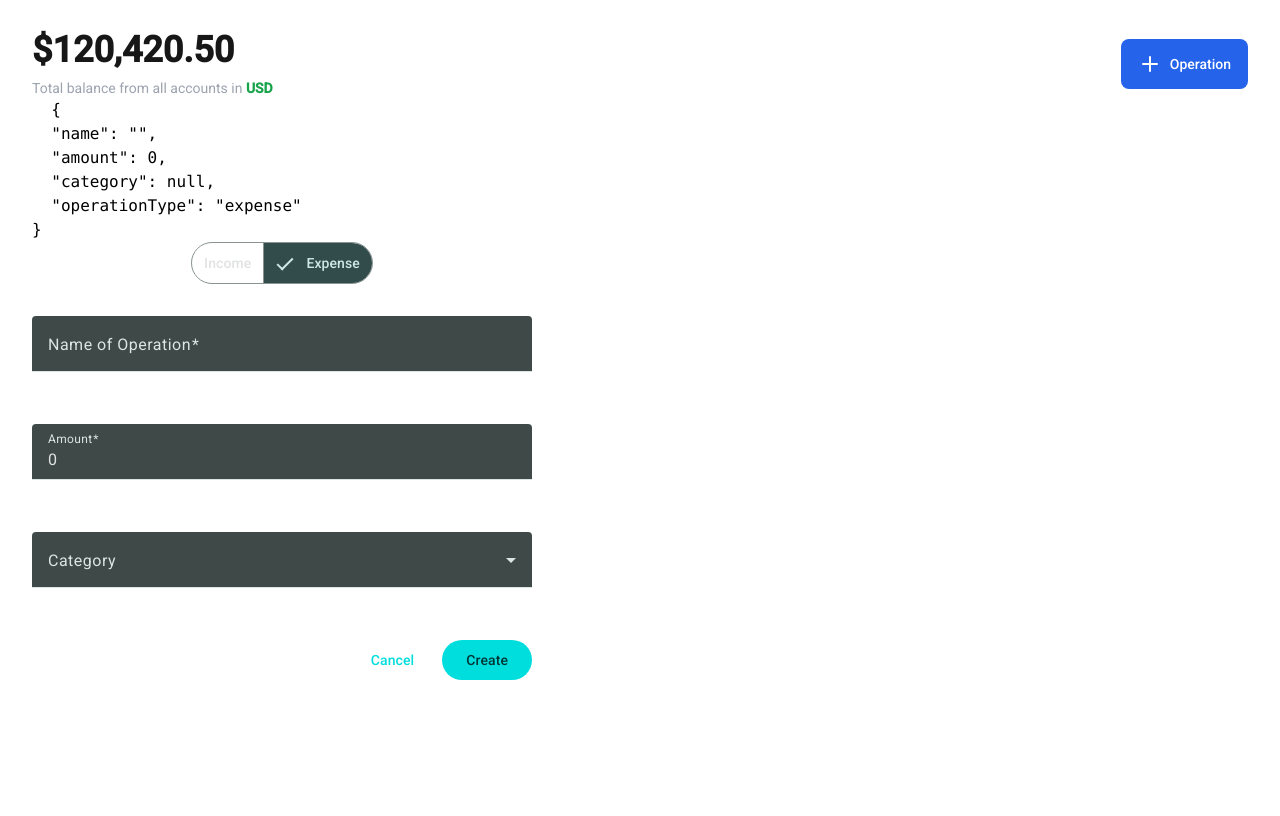
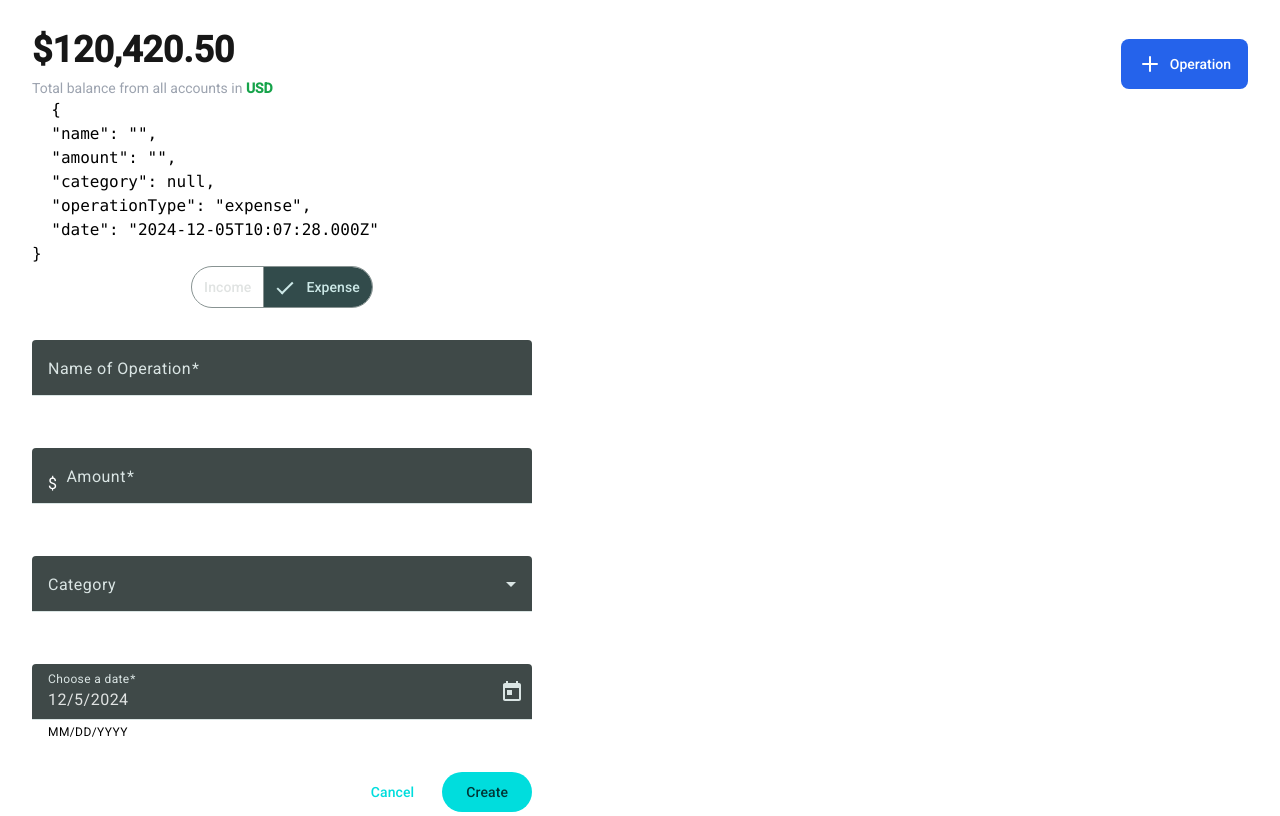
Before and after one commit to eyrad4/finance-app, an Angular app: page /transactions in a window 1280 px wide. Shown: the part 270-1086 px from the top of the page. Built offline with nearby package versions, Linux system fonts and the light colour scheme.

Commit message:
added date and fixe problems with type

```diff
--- a/src/app/app.config.ts
+++ b/src/app/app.config.ts
@@ -1,5 +1,5 @@
-import { ApplicationConfig, provideZoneChangeDetection } from '@angular/core';
-import { provideNativeDateAdapter } from '@angular/material/core';
+import { ApplicationConfig, importProvidersFrom, provideZoneChangeDetection } from '@angular/core';
+import { MatNativeDateModule, provideNativeDateAdapter } from '@angular/material/core';
 import { provideAnimationsAsync } from '@angular/platform-browser/animations/async';
 import { provideRouter, withComponentInputBinding } from '@angular/router';
 
@@ -10,6 +10,7 @@ export const appConfig: ApplicationConfig = {
         provideZoneChangeDetection({ eventCoalescing: true }),
         provideRouter(routes, withComponentInputBinding()),
         provideAnimationsAsync(),
-        provideNativeDateAdapter()
+        provideNativeDateAdapter(),
+        importProvidersFrom(MatNativeDateModule)
     ]
 };
--- a/src/app/features/operation/upsert/services/operation-upsert-form.service.ts
+++ b/src/app/features/operation/upsert/services/operation-upsert-form.service.ts
@@ -68,10 +68,10 @@ export class OperationUpsertFormService {
     private _initForm(): void {
         this._form = this._fb.group({
             name: this._fb.control<string>('', [Validators.required]),
-            amount: this._fb.control<number>(DEFAULT_AMOUNT, [Validators.required]),
+            amount: this._fb.control<number | string>('', [Validators.required]),
             category: this._fb.control<TransactionModel['category']>(null),
-            operationType: this._fb.control<TransactionModel['operationType']>(OPERATION_TYPE.expense, [Validators.required])
-            // date: this._fb.control<Date>(new Date(), [Validators.required])
+            operationType: this._fb.control<TransactionModel['operationType']>(OPERATION_TYPE.expense, [Validators.required]),
+            date: this._fb.control<Date>(new Date(), [Validators.required])
         });
     }
 }
--- a/src/app/features/operation/upsert/ui/operation-upsert.component.html
+++ b/src/app/features/operation/upsert/ui/operation-upsert.component.html
@@ -19,6 +19,7 @@
 
   <mat-form-field>
     <mat-label>Amount</mat-label>
+    <span matTextPrefix class="text-white">$ &nbsp;</span>
     <input matInput placeholder="$10.00" type="number" formControlName="amount">
   </mat-form-field>
 
@@ -31,17 +32,13 @@
     </mat-select>
   </mat-form-field>
 
-<!--  <mat-form-field>-->
-<!--    <mat-label>Operation Date</mat-label>-->
-<!--    <input-->
-<!--      matInput-->
-<!--      formControlName="date"-->
-<!--      [matDatepicker]="picker"-->
-<!--    />-->
-<!--    <mat-hint>MM/DD/YYYY</mat-hint>-->
-<!--    <mat-datepicker-toggle matIconSuffix [for]="picker"></mat-datepicker-toggle>-->
-<!--    <mat-datepicker #picker></mat-datepicker>-->
-<!--  </mat-form-field>-->
+  <mat-form-field>
+    <mat-label>Choose a date</mat-label>
+    <input matInput formControlName="date" [matDatepicker]="picker">
+    <mat-hint>MM/DD/YYYY</mat-hint>
+    <mat-datepicker-toggle matIconSuffix [for]="picker"></mat-datepicker-toggle>
+    <mat-datepicker #picker></mat-datepicker>
+  </mat-form-field>
 
   <div class="flex justify-between">
     @if (id()) {
--- a/src/app/features/operation/upsert/ui/operation-upsert.component.ts
+++ b/src/app/features/operation/upsert/ui/operation-upsert.component.ts
@@ -6,10 +6,10 @@ import { MatButtonModule } from '@angular/material/button';
 import { MatButtonToggle, MatButtonToggleGroup } from '@angular/material/button-toggle';
 import { provideNativeDateAdapter } from '@angular/material/core';
 import { MatDatepickerModule } from '@angular/material/datepicker';
-import { MatDialog, MatDialogModule } from '@angular/material/dialog';
-import { MatFormField, MatLabel } from '@angular/material/form-field';
+import { MatDialogModule } from '@angular/material/dialog';
+import { MatFormFieldModule } from '@angular/material/form-field';
 import { MatIconModule } from '@angular/material/icon';
-import { MatInput } from '@angular/material/input';
+import { MatInputModule } from '@angular/material/input';
 import { MatOption, MatSelect } from '@angular/material/select';
 import { Router } from '@angular/router';
 import { filter, switchMap, take } from 'rxjs';
@@ -32,13 +32,9 @@ import { OperationUpsertFormService } from '../services/operation-upsert-form.se
         `
     ],
     imports: [
-        MatFormField,
-        MatInput,
-        MatLabel,
         MatIconModule,
         MatSelect,
         MatOption,
-        MatDatepickerModule,
         MatButtonToggleGroup,
         MatButtonToggle,
         MatButtonModule,
@@ -46,7 +42,10 @@ import { OperationUpsertFormService } from '../services/operation-upsert-form.se
         ReactiveFormsModule,
         JsonPipe,
         OperationUpsertCategoryPipe,
-        MatDialogModule
+        MatDialogModule,
+        MatFormFieldModule,
+        MatInputModule,
+        MatDatepickerModule
     ],
     changeDetection: ChangeDetectionStrategy.OnPush,
     providers: [provideNativeDateAdapter(), OperationUpsertFormService, OperationUpsertFetchService]
@@ -130,7 +129,8 @@ export class OperationUpsertComponent implements OnInit {
                                 name: data.name,
                                 amount: data.amount,
                                 category: data.category,
-                                operationType: data.operationType
+                                operationType: data.operationType,
+                                date: data.date
                             });
                         } else {
                             this._snackBarService.open('This operation does not exist');
--- a/src/app/features/transaction/models/transaction.model.ts
+++ b/src/app/features/transaction/models/transaction.model.ts
@@ -4,8 +4,8 @@ import { Nullish } from '@finance-app/shared/cdk/types';
 export interface TransactionModel {
     id: string;
     name: string;
-    amount: number;
+    amount: number | string;
     category: ExpensesCategory | IncomeCategory | Nullish;
     operationType: OperationType;
-    // date: Date;
+    date: Date;
 }
--- a/src/app/shared/cdk/types/utils/form.ts
+++ b/src/app/shared/cdk/types/utils/form.ts
@@ -1,13 +1,15 @@
 import { FormArray, FormControl, FormGroup } from '@angular/forms';
 
 export type FormStructureOf<T, PrimitiveArrayItemIsControl extends boolean = true> = {
-    [K in keyof T]: T[K] extends (infer R)[]
+    [K in keyof T]: T[K] extends Date
+        ? FormControl<T[K]>
+        : T[K] extends (infer R)[]
           ? [PrimitiveArrayItemIsControl, R] extends [true, string | number | boolean | null]
               ? FormControl<R[]>
               : FormArray<
                     R extends object
                         ? FormGroup<FormStructureOf<R, PrimitiveArrayItemIsControl>>
-                      : FormControl<R extends string | boolean | null ? (R extends number ? number : R) : any>
+                        : FormControl<R extends string | boolean | null ? (R extends number ? number : R) : never>
                 >
           : T[K] extends object
             ? FormGroup<FormStructureOf<T[K], PrimitiveArrayItemIsControl>>
```
Lines whose indentation alone changed are shown as unchanged.
